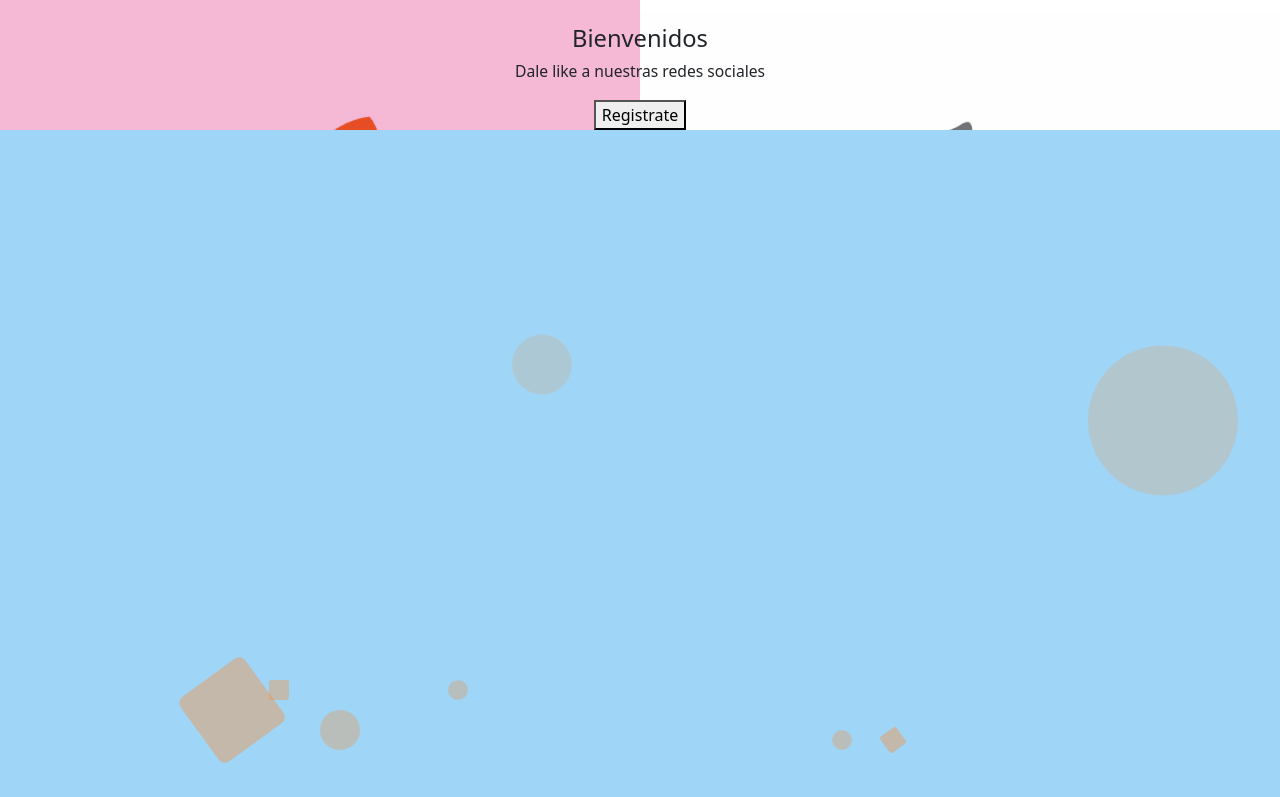
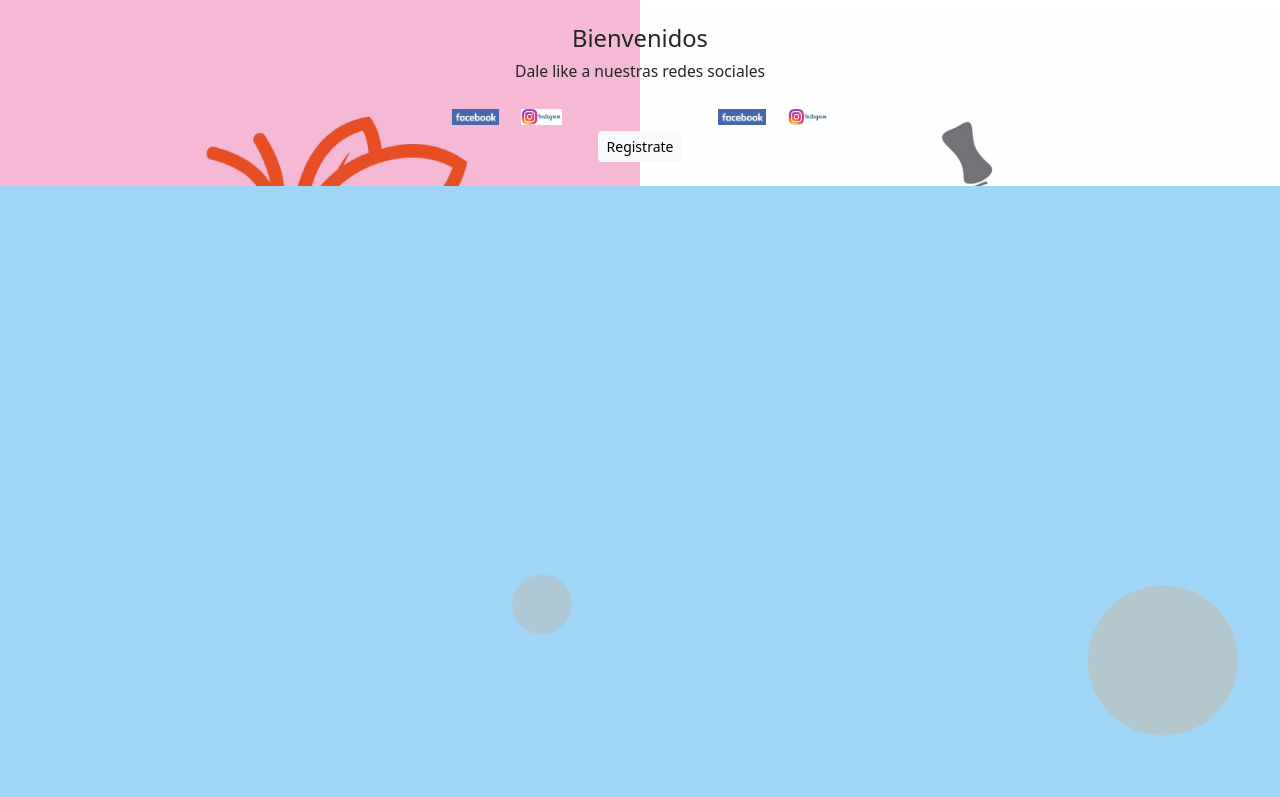
Before and after one commit to renzobe/PromOdontoItedelAmapolla, a plain HTML site: page index.html in a window 1280 px wide. Shown: the top 797 px of the page. Drawn offline with nearby package versions, Linux system fonts and the light colour scheme.

Commit message:
logos e imagenes

```diff
--- a/index.html
+++ b/index.html
@@ -17,11 +17,34 @@
         <div class="row">
             <div class="col">
             </div>
-            <div class="col">
+            <div class="col-5">
                 <br>
                 <h3 class="h2-responsive">Bienvenidos</h3>
                 <p>Dale like a nuestras redes sociales</p>
-                <button>Registrate</button>
+                <div class="row">
+                    <div class="col">
+                        <a class="btn btn-sm" href="https://www.facebook.com/amapolabeautysalon">
+                            <img src="logo_fb.png" height="16">
+                        </a>
+                        <a class="btn btn-sm" href="https://www.instagram.com/amapolabeautysalon_/">
+                            <img src="logo_ig.png" height="16">
+                        </a>
+                    </div>
+                    <div class="col">
+                        <div class="col">
+                            <a class="btn btn-sm" href="https://www.facebook.com/ITAEDEL">
+                                <img src="logo_fb.png" height="16">
+                            </a>
+                            <a class="btn btn-sm" href="https://www.instagram.com/odontoitedel/">
+                                <img src="logo_ig.png" height="16">
+                            </a>
+                        </div>
+
+                    </div>
+
+                </div>
+                    <a class="btn btn-light btn-sm" href="./formulario.html">Registrate</a>
+                 <br><br>
                 </div>
                 <div class="col">
                 </div>
--- a/style.css
+++ b/style.css
@@ -29,7 +29,7 @@ p{
 
 .gran{
     position: absolute;
-    top: 0;
+    top: 30%;
     left: 0;
     width: 100%;
     height: 100%;
@@ -148,7 +148,7 @@ p{
 
 .square{
     position: absolute;
-    top: 0;
+    top: 30%;
     left: 0;
     width: 100%;
     height: 100%;
```
Also changed, not shown: formulario.html (added, +12 -0 lines), logo_fb.png (added), logo_ig.png (added). Lines whose indentation alone changed are shown as unchanged.
